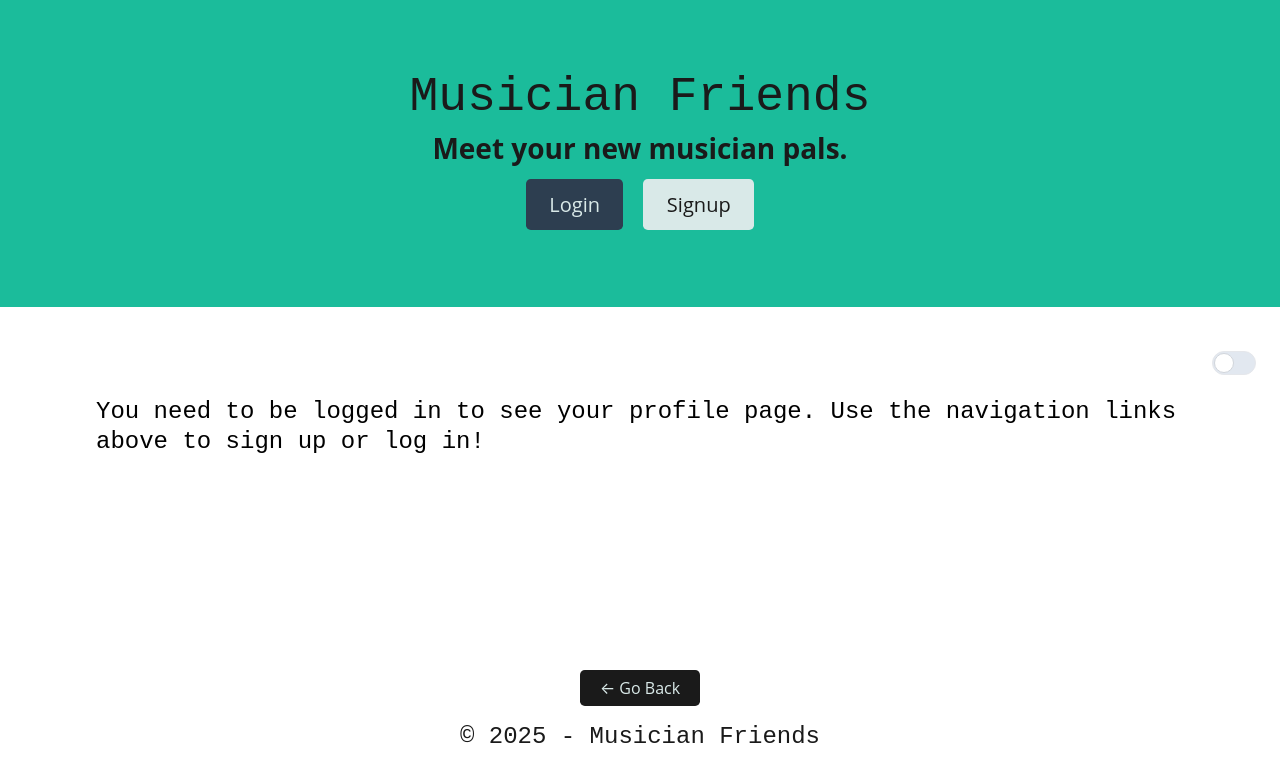
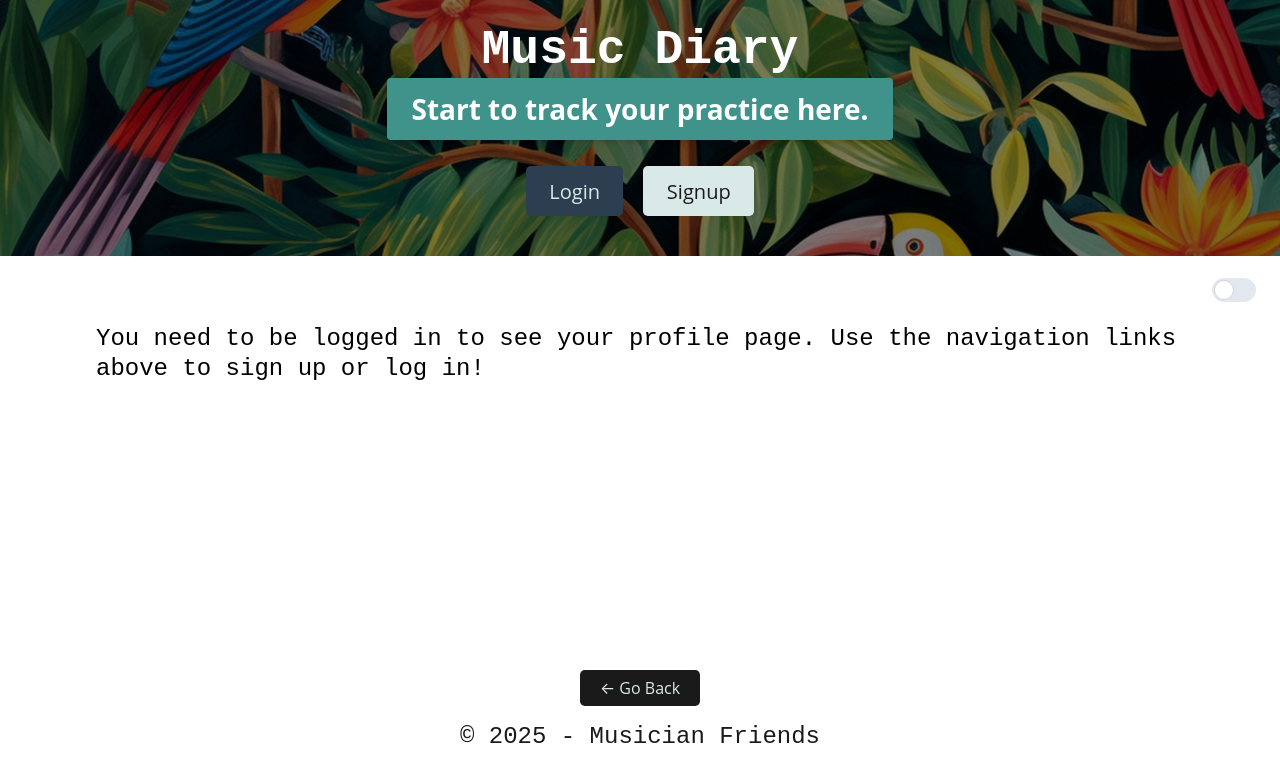
Before and after one commit to I-0110/musicDiary, a React (Vite) app in the folder client/: page /me in a window 1280 px wide. Shown: the top 782 px of the page. Built offline with nearby package versions, Linux system fonts and the light colour scheme; no server answers.

Commit message:
Completed Header

```diff
--- a/client/src/components/Header/index.tsx
+++ b/client/src/components/Header/index.tsx
@@ -8,23 +8,24 @@ const Header = () => {
     Auth.logout();
   };
   return (
-    <header className="bg-info text-dark mb-4 py-3 display-flex align-center">
-      <div className="container flex-column justify-space-between-lg justify-center align-center text-center">
-        <Link className="text-dark" to="/">
-          <h1 className="m-0" style={{ fontSize: '3rem' }}>
-            Musician Friends
+    <header className="relative bg-[url('/jungle.jpg')] bg-cover bg-center h-64 flex items-center justify-center">
+      <div className="absolute inset-0 bg-black/50 dark:bg-black/70 z-0" />
+      <div className="relative z-10 text-center">
+        <Link className="text-light" to="/">
+          <h1 className="text-4xl font-bold text-white dark:text-dark-accent" style={{ fontSize: '3rem' }}>
+            Music Diary
           </h1>
         </Link>
-        <p className="m-0" style={{ fontSize: '1.75rem', fontWeight: '700' }}>
-          Meet your new musician pals.
+        <p className="bg-light-accent text-white dark:bg-dark-accent px-6 py-2 rounded shadow-md hover:opacity-90 transition" style={{ fontSize: '1.75rem', fontWeight: '700' }}>
+          Start to track your practice here.
         </p>
         <div>
           {Auth.loggedIn() ? (
             <>
-              <Link className="btn btn-lg btn-primary m-2" to="/me">
-                View My Profile
+              <Link className="btn btn-lg m-2 bg-light-accent text-white dark:bg-dark-accent dark:text-white hover:opacity-90 transition" to="/me">
+                View My Practice Logs
               </Link>
-              <button className="btn btn-lg btn-light m-2" onClick={logout}>
+              <button className="btn btn-lg m-2 bg-gray-200 text-light-text dark:bg-gray-700 dark:text-dark-text hover:opacity-90 transition" onClick={logout}>
                 Logout
               </button>
             </>
--- a/client/src/components/PracticeLogs/index.tsx
+++ b/client/src/components/PracticeLogs/index.tsx
@@ -49,7 +49,7 @@ const PracticeLogs: React.FC<PracticeLogsListProps> = ({ practiceLogs = [], isLo
             {/* <h5 className='text-gray-800'><span className='font-medium'>Total:</span>{log.totalPracticeTime}</h5> */}
               {isLoggedInUser && (
                 <button
-                  className="ml-auto mt-4 px-3 py-1 bg-red-500 text-white text-sm rounded hover:bg-red-600 transition"
+                  className="ml-auto mt-4 px-3 py-1 bg-dark-alert text-white hover:opacity-90 transition"
                   onClick={() => handleRemovePracticeLog({
                     date: log.date,
                     startTime: log.startTime,
--- a/client/src/components/ProfileForm/index.tsx
+++ b/client/src/components/ProfileForm/index.tsx
@@ -55,7 +55,7 @@ const ProfileForm = () => {
         </div>
 
         <div className="col-12 col-lg-3">
-          <button className="btn btn-info btn-block py-3" type="submit">
+          <button className="bg-light-accent text-white dark:bg-dark-accent hover:brightness-90 btn-block py-3" type="submit">
             Add Profile
           </button>
         </div>
```
